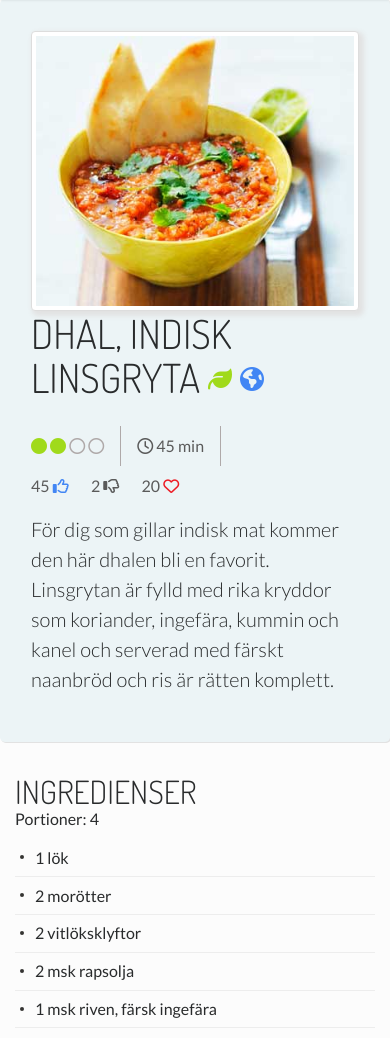
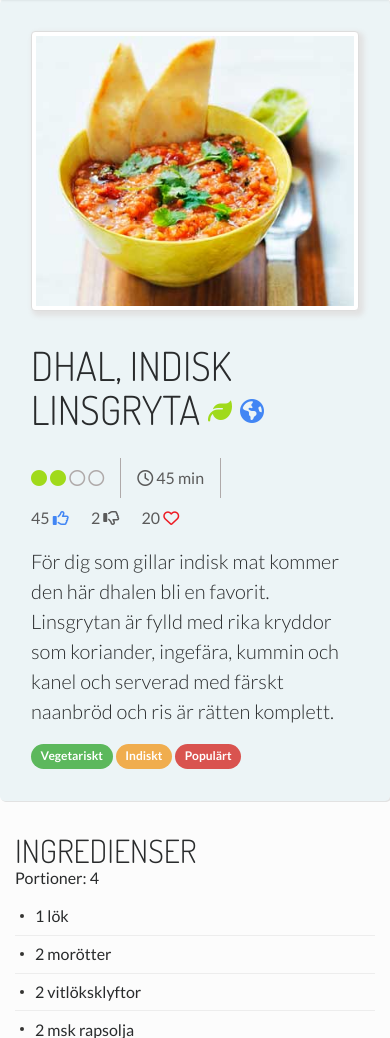
Before and after one commit to wally/Veckans-meny, a PHP site: page /bs.html in a window 390 px wide. Shown: the part 88-1126 px from the top of the page. Run offline with PHP 8.4, Linux system fonts and the light colour scheme; a stand-in replaces the project's code that opens the database connection; some libraries are stand-ins or nearby versions.

Commit message:
Tags, recipe image
Added tags to recipe header. Fixed image placement on responsive
devices.

```diff
--- a/public_html/bs.html
+++ b/public_html/bs.html
@@ -1,5 +1,5 @@
 <!DOCTYPE html>
-<html lang="en">
+<html lang="en" class="recipe">
 	<head>
 		<!-- Required meta tags -->
 		<meta charset="utf-8">
@@ -55,7 +55,7 @@
 			        </ul>
 			        <ul class="nav navbar-nav ml-auto w-50 justify-content-end">
 			            <li class="nav-item">
-			                <a class="nav-link" href="#">Hej Waldemar! v</a>
+			                <a class="nav-link" href="#">Hej Waldemar! <i class="fa fa-angle-down"></i></a>
 			            </li>
 			        </ul>
 			    </div>
@@ -115,8 +115,11 @@
         <div class="page-wrapper">
 			<div class="jumbotron">
 				<div class="container">
-				    <img src="/images/dhal.jpg" alt="Dahl" class="float-right img-thumbnail">
-					<h1>Dhal, indisk linsgryta <i class="fa fa-leaf fa-green" rel="tooltip" title="Vegetarisk"></i> <i class="fa fa-globe fa-blue" rel="tooltip" title="Klimatsmart"></i></h1>
+					<div class="recipe-image-container">
+					    <img src="/images/dhal.jpg" alt="Dahl" class="img-thumbnail">
+					</div>
+					<div class="recipe-header-container">
+						<h1 >Dhal, indisk linsgryta <i class="fa fa-leaf fa-green" rel="tooltip" title="Vegetarisk"></i> <i class="fa fa-globe fa-blue" rel="tooltip" title="Klimatsmart"></i></h1>
 						<div class="meta-recipe">
 							<ul class="meta">
 								<li class="difficulty medium" rel="tooltip" title="Svårighetsgrad: Medel">
@@ -145,6 +148,14 @@
 							För dig som gillar indisk mat kommer den här dhalen bli en favorit. Linsgrytan är fylld med rika kryddor som koriander, ingefära, kummin och kanel och serverad med färskt naanbröd och ris är rätten komplett.
 						</p>
 
+						<div class="tags">
+							<ul>
+								<li><a href="#" class="badge badge-pill badge-success">Vegetariskt</a></li>
+								<li><a href="#" class="badge badge-pill badge-warning">Indiskt</a></li>
+								<li><a href="#" class="badge badge-pill badge-danger">Populärt</a></li>
+							</ul>
+						</div>
+					</div>
 				</div>
 			</div>
 			<div class="page-content container recipe row m-auto no-gutters">
--- a/public_html/css/style.bs.css
+++ b/public_html/css/style.bs.css
@@ -190,13 +190,15 @@ h1, h2, h3, h4, h5, h6 {
 .navbar-brand {
 	width: 100% !important;
 }
+.navbar-nav .nav-link {
+	font-size: 19px;
+}
 @media (min-width: 768px)
 {
 	.navbar-brand {
 		width: 25% !important;
 	}
 }
-
 .navbar-brand .minititle a {
 	color: rgba(0, 0, 0, 0.9);
 }
@@ -206,6 +208,11 @@ h1, h2, h3, h4, h5, h6 {
 	{
 		padding-left: 3rem;
 	}
+
+	.navbar-nav .nav-link {
+		font-size: 23px;
+	}
+
 }
 /* extra-small size (xs) */
 svg.logoVM {
@@ -478,3 +485,46 @@ svg.logoVM {
 #portions {
 	display: none;
 }
+.recipe-image-container .img-thumbnail {
+	float: none;
+	margin-bottom: 2rem;
+}
+.recipe-header-container {
+	float: left;
+}
+.recipe .page-wrapper .jumbotron {
+	padding-bottom: 0;
+}
+.recipe .page-wrapper .jumbotron .container:after {
+	display: block;
+	content: "";
+	clear: both;
+}
+
+@media (min-width: 850px)
+{
+	.recipe-image-container {
+		float: right;
+		margin-bottom: 0;
+	}
+	.recipe-header-container {
+		float: none;
+	}
+	.recipe .page-wrapper .container:after {
+		display: block;
+		content: "";
+		clear: both;
+	}
+}
+.tags {
+	padding-bottom: 1rem;
+}
+.tags ul {
+	padding: 0;
+}
+.tags ul li {
+	display: inline-block;
+}
+.tags ul .badge {
+	padding: 0.55em 0.8em;
+}
```
Lines whose indentation alone changed are shown as unchanged.
